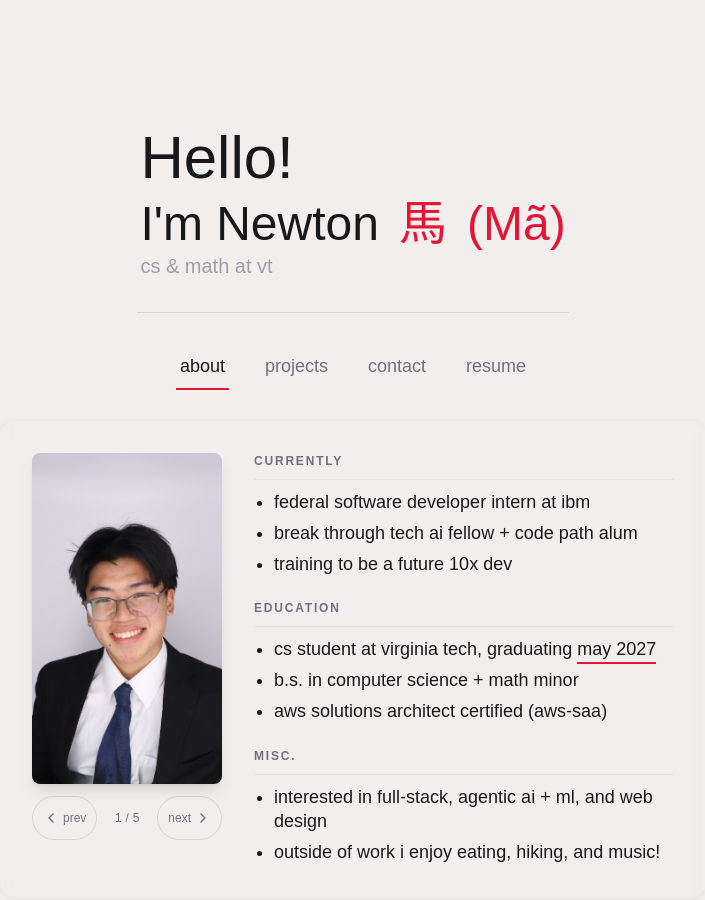
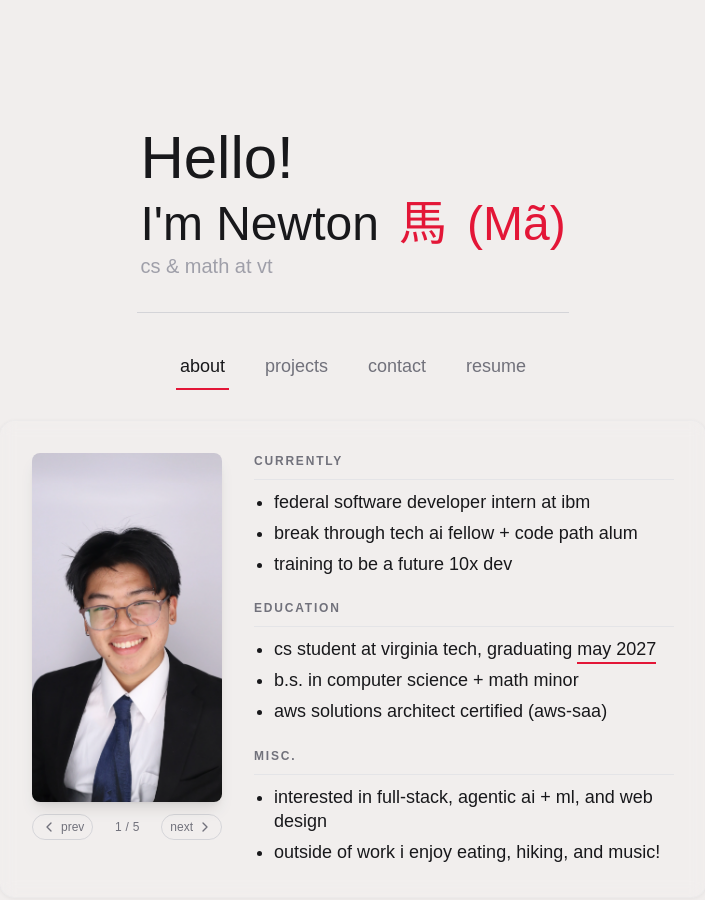
Before and after one commit to newtonma7/newtonwebsite, a Next.js app: page / in a window 1280 px wide. Both pictures are taken after a click on the button "about". Shown: the top 900 px of the page, without its empty margins (287-992 px from the left). Built offline with nearby package versions, Linux system fonts and the light colour scheme; a web font is replaced by a local one.

Commit message:
Reduce carousel button size

```diff
--- a/src/components/About.tsx
+++ b/src/components/About.tsx
@@ -132,7 +132,7 @@ export default function About(){
                     <div className="mt-3 flex w-full items-center justify-between text-xs text-zinc-500">
                         <button
                             onClick={goToPrevious}
-                            className="flex min-h-11 items-center gap-1 rounded-full border border-zinc-300 px-2.5 py-1.5 hover:border-[#E31637] hover:text-zinc-800 transition-colors duration-500"
+                            className="flex min-h-0 items-center gap-1 rounded-full border border-zinc-300 px-2 py-1 text-xs hover:border-[#E31637] hover:text-zinc-800 transition-colors duration-500"
                             aria-label="Previous image"
                         >
                             <ChevronLeft className="w-4 h-4" />
@@ -145,7 +145,7 @@ export default function About(){
 
                         <button
                             onClick={goToNext}
-                            className="flex min-h-11 items-center gap-1 rounded-full border border-zinc-300 px-2.5 py-1.5 hover:border-[#E31637] hover:text-zinc-800 transition-colors duration-500"
+                            className="flex min-h-0 items-center gap-1 rounded-full border border-zinc-300 px-2 py-1 text-xs hover:border-[#E31637] hover:text-zinc-800 transition-colors duration-500"
                             aria-label="Next image"
                         >
                             <span>next</span>
```
